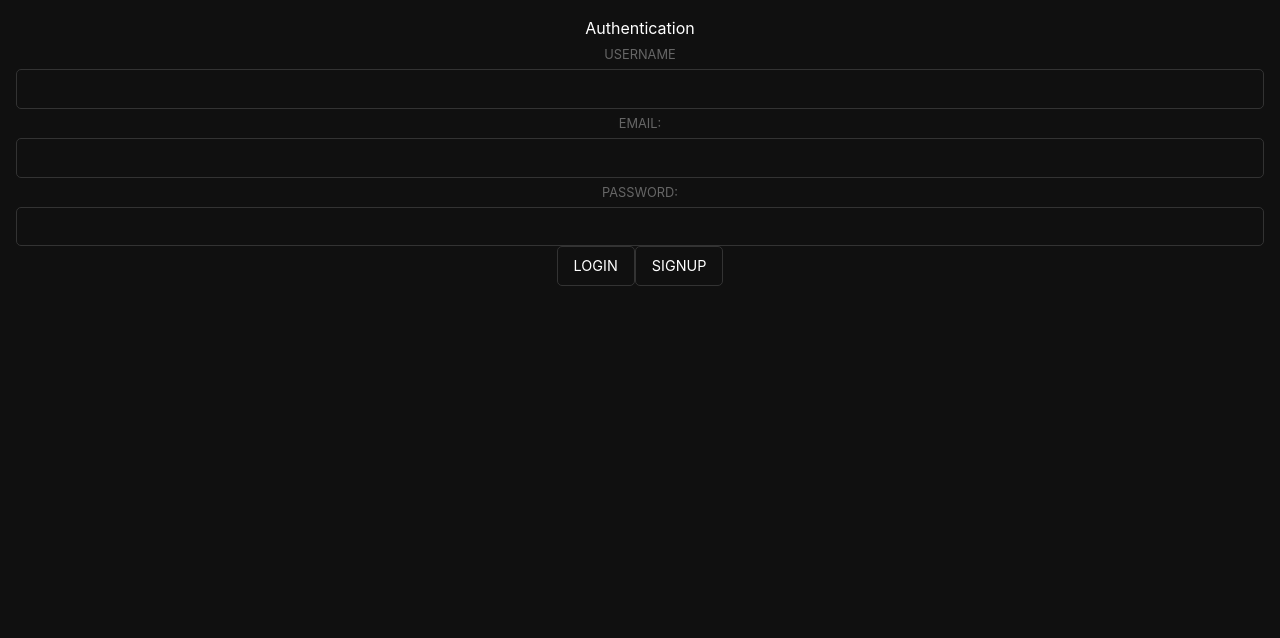
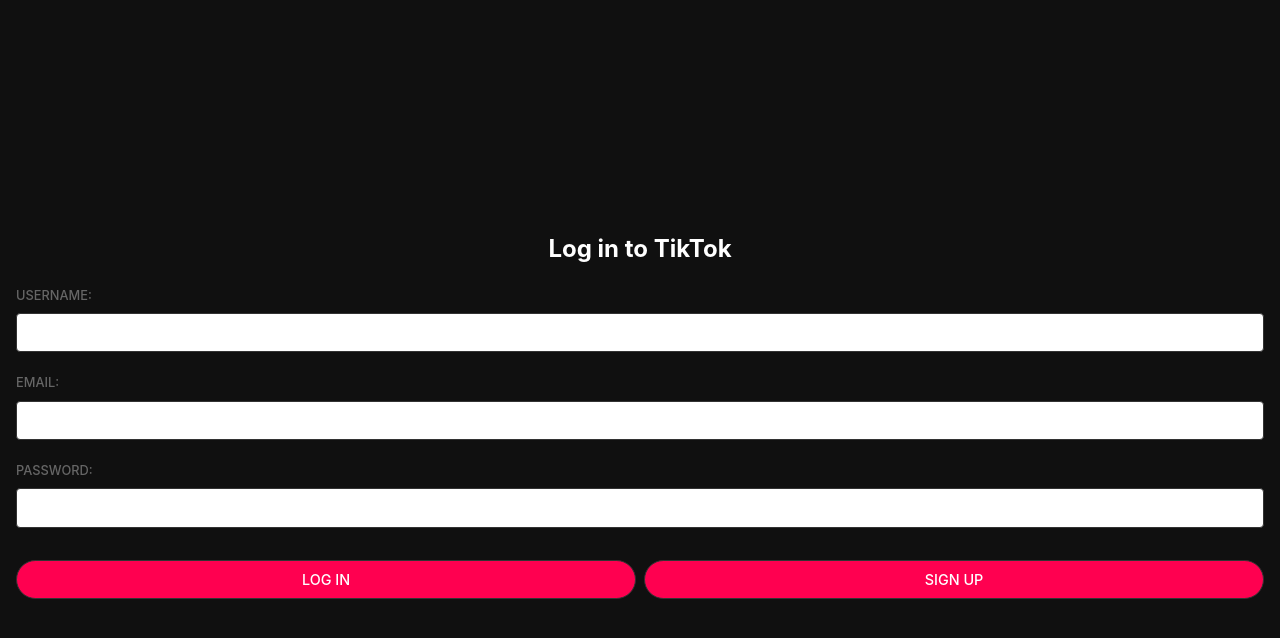
Before and after one commit to GSgiansen/twittok, a React (Vite) app in the folder frontend/: page / in a window 1280 px wide. Shown: the top 638 px of the page. Built offline with nearby package versions, Linux system fonts and the light colour scheme.

Commit message:
Add styling to auth page

```diff
--- a/frontend/src/components/auth/authcomponent.tsx
+++ b/frontend/src/components/auth/authcomponent.tsx
@@ -43,37 +43,50 @@
   };
 
   return (
-    <div>
-      <h1>Authentication</h1>
-      {error && <p style={{ color: 'red' }}>{error}</p>}
-      <div>
-        <label>Username</label>
+    <div className='flex flex-col justify-center h-screen'>
+      <h1 className="mb-4 text-2xl font-bold">Log in to TikTok</h1>
+      {error && <p className="text-red-500">{error}</p>}
+      <div className="mb-4">
+        <label className="block mb-2 text-left font-medium">Username:</label>
         <input
           type="text"
           value={username}
           onChange={(e) => setUsername(e.target.value)}
+          className="w-full px-3 py-2 border rounded bg-white text-black"
         />
       </div>
-      <div>
-        <label>Email:</label>
+      <div className="mb-4">
+        <label className="block mb-2 text-left font-medium">Email:</label>
         <input
           type="email"
           value={email}
           onChange={(e) => setEmail(e.target.value)}
+          className="w-full px-3 py-2 border rounded bg-white text-black"
         />
       </div>
 
-      <div>
-        <label>Password:</label>
+      <div className="mb-4">
+        <label className="block mb-2 text-left font-medium">Password:</label>
         <input
           type="password"
           value={password}
           onChange={(e) => setPassword(e.target.value)}
+          className="w-full px-3 py-2 border rounded bg-white text-black"
         />
       </div>
-      <div>
-        <button onClick={handleLogin}>Login</button>
-        <button onClick={handleSignup}>Signup</button>
+      <div className="flex mt-4">
+        <button
+          onClick={handleLogin}
+          className="w-1/2 mr-2 px-3 py-2 bg-tiktok-red text-white rounded-3xl font-medium"
+        >
+          Log in
+        </button>
+        <button
+          onClick={handleSignup}
+          className="w-1/2 px-3 py-2 bg-tiktok-red text-white rounded-3xl font-medium"
+        >
+          Sign up
+        </button>
       </div>
     </div>
   );
--- /dev/null
+++ b/package.json
@@ -0,0 +1,5 @@
+{
+  "dependencies": {
+    "@supabase/supabase-js": "^2.33.1"
+  }
+}
```
Also changed, not shown: 2 other files (tests, documents, lock files or other folders).
